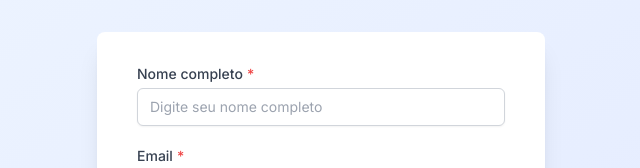
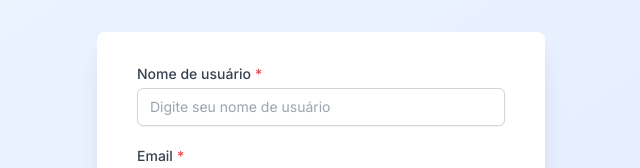
Before and after one commit to CronusXd/Redline-Systems-AI, a Next.js app: page /auth/register in a window 1280 px wide. Shown: the part 152-320 px from the top of the page, without its empty margins (319-959 px from the left). Built offline with nearby package versions, Linux system fonts and the light colour scheme; no server answers.

Commit message:
feat: refine user registration with username and disable email confirmation

```diff
--- a/components/auth/RegisterForm.tsx
+++ b/components/auth/RegisterForm.tsx
@@ -24,7 +24,7 @@ const RegisterForm: React.FC<RegisterFormProps> = ({
   const { signUp } = useAuth()
 
   const [formData, setFormData] = useState<SignUpFormData>({
-    name: '',
+    username: '',
     email: '',
     password: '',
     confirmPassword: '',
@@ -100,15 +100,15 @@ const RegisterForm: React.FC<RegisterFormProps> = ({
 
     try {
       const result = await signUp({
-        name: formData.name,
+        username: formData.username,
         email: formData.email,
         password: formData.password
       })
 
       if (result.success) {
-        setSuccessMessage('Conta criada com sucesso! Verifique seu email para confirmar a conta.')
+        setSuccessMessage('Conta criada com sucesso! Você já pode fazer login.')
         setFormData({
-          name: '',
+          username: '',
           email: '',
           password: '',
           confirmPassword: '',
@@ -151,17 +151,17 @@ const RegisterForm: React.FC<RegisterFormProps> = ({
       )}
 
       <form onSubmit={handleSubmit} className="space-y-4 sm:space-y-5">
-          {/* Nome */}
+        {/* Nome de Usuário */}
         <FormField
-            name="name"
-            label="Nome completo"
+          name="username"
+          label="Nome de usuário"
           type="text"
-            value={formData.name}
+          value={formData.username}
           onChange={handleChange}
-            error={errors.name}
+          error={errors.username}
           required
-            placeholder="Digite seu nome completo"
-            autoComplete="name"
+          placeholder="Digite seu nome de usuário"
+          autoComplete="username"
         />
 
         {/* Email */}
--- a/contexts/AuthContext.tsx
+++ b/contexts/AuthContext.tsx
@@ -62,8 +62,9 @@ export const AuthProvider: React.FC<{ children: React.ReactNode }> = ({ children
                 email: data.email,
                 password: data.password,
                 options: {
+                    emailRedirectTo: undefined, // Disable email confirmation
                     data: {
-                        name: data.name,
+                        display_name: data.username,
                         phone: data.phone || null
                     }
                 }
--- a/lib/validations/auth.ts
+++ b/lib/validations/auth.ts
@@ -1,11 +1,12 @@
 import { z } from 'zod'
 
 export const signUpSchema = z.object({
-  name: z
+  username: z
     .string()
-    .min(2, 'Nome deve ter pelo menos 2 caracteres')
-    .max(50, 'Nome deve ter no máximo 50 caracteres')
-    .regex(/^[a-zA-ZÀ-ÿ\s]+$/, 'Nome deve conter apenas letras e espaços'),
+    .min(3, 'Nome de usuário deve ter pelo menos 3 caracteres')
+    .max(20, 'Nome de usuário deve ter no máximo 20 caracteres')
+    .regex(/^[a-zA-Z0-9_]+$/, 'Nome de usuário deve conter apenas letras, números e underline')
+    .regex(/^[a-zA-Z]/, 'Nome de usuário deve começar com uma letra'),
 
   email: z
     .string()
--- a/types/auth.ts
+++ b/types/auth.ts
@@ -16,7 +16,7 @@ export interface UserProfile {
 }
 
 export interface SignUpData {
-  name: string
+  username: string
   email: string
   password: string
   phone?: string
```
Also changed, not shown: 1 other file (tests, documents, lock files or other folders). Lines whose indentation alone changed are shown as unchanged.
